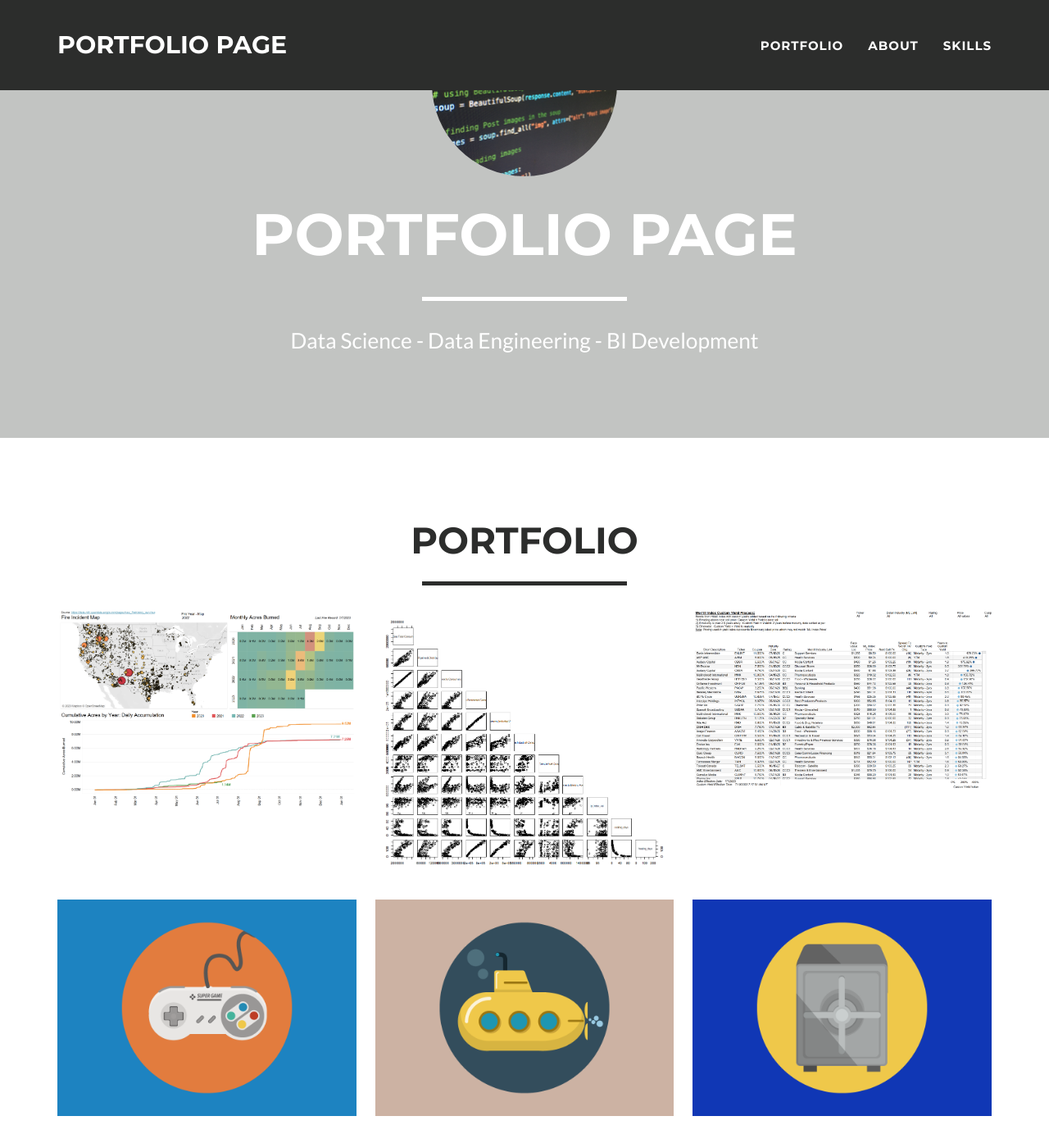
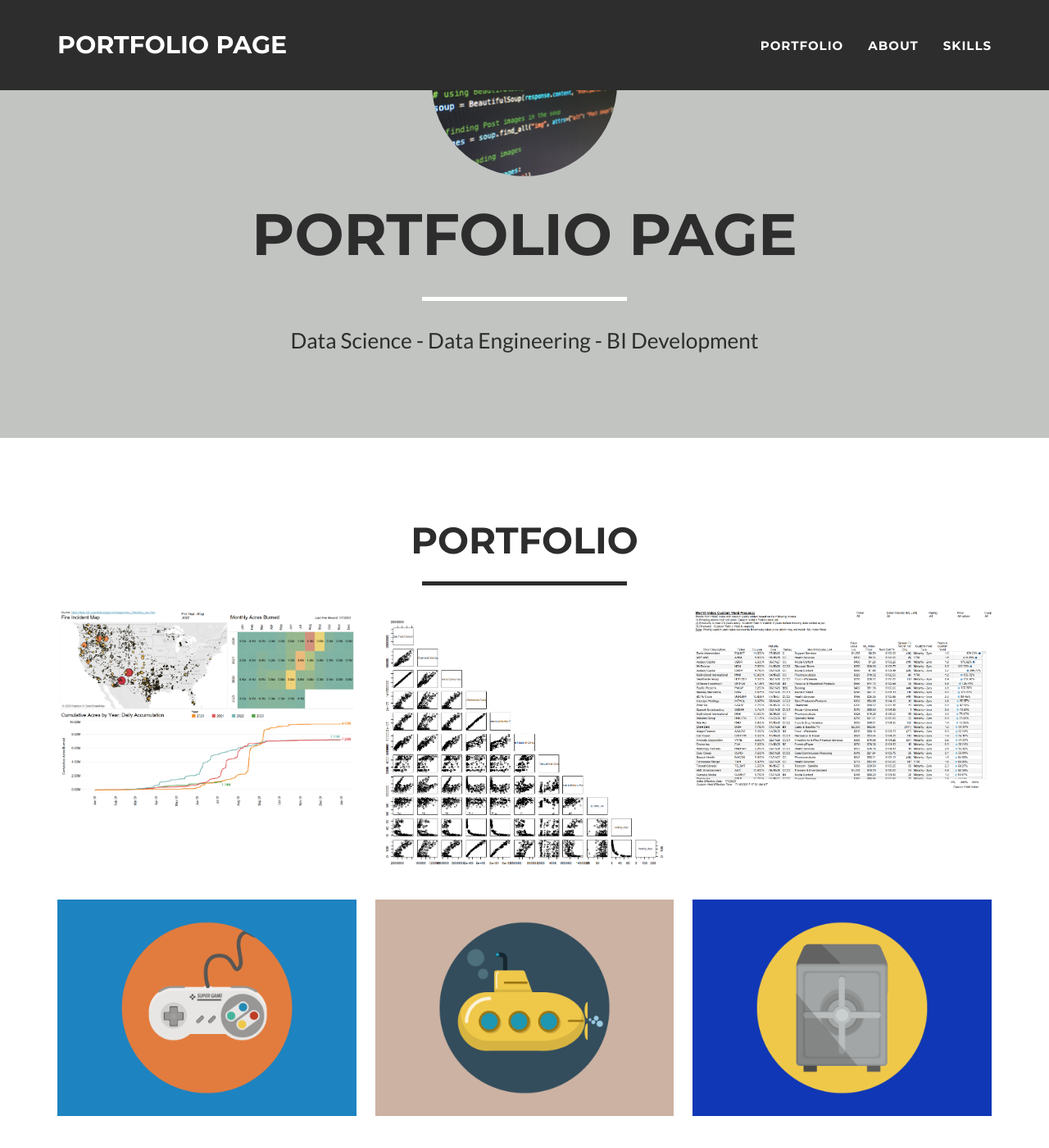
Before and after one commit to brf217/brf217.github.io, a Jekyll site: the page built from _posts/2014-07-18-project-1.markdown, in a window 1280 px wide and 1400 px high, scrolled down 211 px. Shown: the whole window at 82% size. Built offline with Jekyll 4.4.1, drawn with Linux system fonts in a browser that asks for light colours.

Commit message:
Update main.css

```diff
--- a/_includes/css/main.css
+++ b/_includes/css/main.css
@@ -82,7 +82,7 @@ hr.star-primary:after {
 
 header {
     text-align: center;
-    color: #fff;
+    color: ##282928;
     background: #{{ site.color.primary }};
 }
 
```
